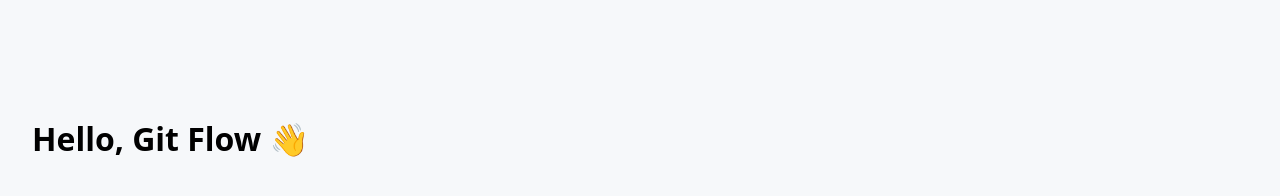
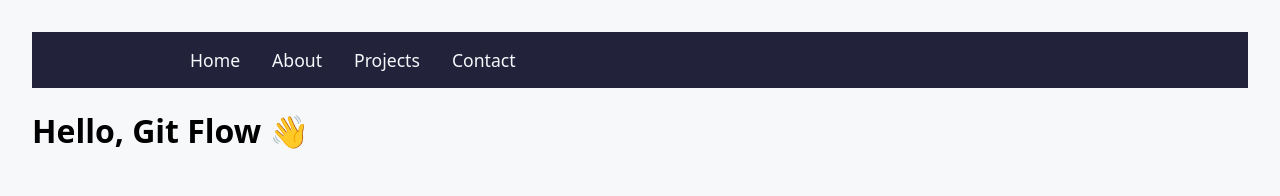
Before and after one commit to hdevopsiron/webdev, a plain HTML site: page index.html in a window 1280 px wide. Drawn offline with Linux system fonts and the light colour scheme.

Commit message:
feat: add header banner with nav links

```diff
--- a/index.html
+++ b/index.html
@@ -8,8 +8,14 @@
   </head>
   <body>
     <header>
-        <nav class="navbar">
-        </nav>
+      <nav class="navbar">
+        <ul>
+          <li><a href="#">Home</a></li>
+          <li><a href="#about">About</a></li>
+          <li><a href="#projects">Projects</a></li>
+          <li><a href="#contact">Contact</a></li>
+        </ul>
+      </nav>
     </header>
     <h1>Hello, Git Flow 👋</h1>
     <script src="script.js"></script>
--- a/script.js
+++ b/script.js
@@ -0,0 +1,11 @@
+console.log("JS is connected! 🚀");
+document.addEventListener('click', () => {
+  const body = document.body;
+  const currentTheme = body.getAttribute('data-theme');
+
+  if (currentTheme === 'dark') {
+    body.setAttribute('data-theme', 'light');
+  } else {
+    body.setAttribute('data-theme', 'dark');
+  }
+});
--- a/styles.css
+++ b/styles.css
@@ -1,12 +1,38 @@
+header {
+  background: #22223b;
+  padding: 0;
+}
+
+.navbar {
+  max-width: 900px;
+  margin: 0 auto;
+  padding: 1rem 2rem;
+  display: flex;
+  align-items: center;
+}
+
+.navbar ul {
+  list-style: none;
+  display: flex;
+  gap: 2rem;
+  margin: 0;
+  padding: 0;
+}
+
+.navbar a {
+  color: #f6f8fa;
+  text-decoration: none;
+  font-weight: 500;
+  font-size: 1.1rem;
+  transition: color 0.2s;
+}
+
+.navbar a:hover {
+  color: #9a8c98;
+}
 body {
   font-family: system-ui, sans-serif;
   margin: 0;
   padding: 2rem;
   background: #f6f8fa;
 }
-header {
-  font-family: system-ui, sans-serif;
-  font-size: 14px;
-  margin: 0;
-  padding: 2rem;
-  background: #f6f8fa;
```
Also changed, not shown: 1 other file.
